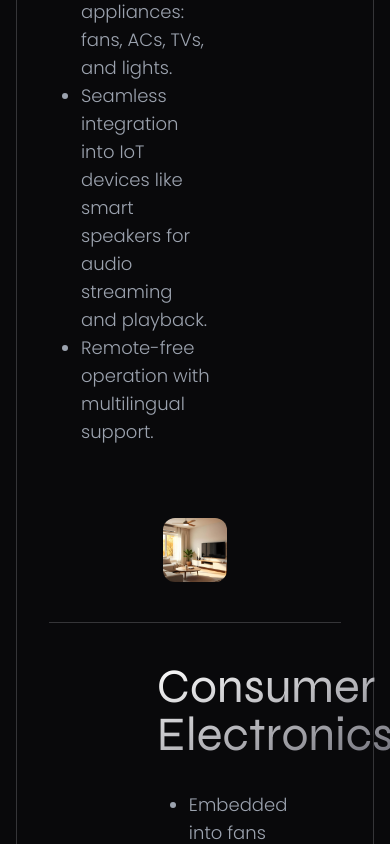
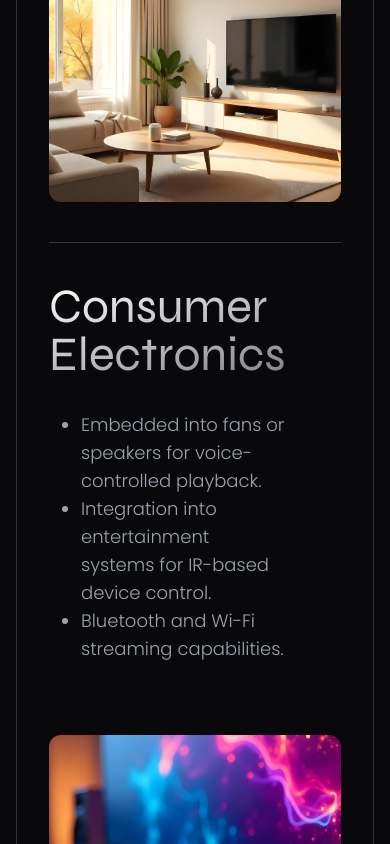
Before and after one commit to Feneel518/samanextgen, a Next.js app: page /applications in a window 390 px wide. Shown: the part 1156-2000 px from the top of the page. Built offline with nearby package versions, Linux system fonts and the light colour scheme.

Commit message:
first commit

```diff
--- a/src/components/ApplicationsDetails.tsx
+++ b/src/components/ApplicationsDetails.tsx
@@ -11,16 +11,16 @@ interface ApplicationsDetailsProps {
 const ApplicationsDetails: FC<ApplicationsDetailsProps> = ({ application }) => {
   return (
     <div
-      className={`py-10 lg:py-20 flex flex-col items-center ${
+      className={`py-10 lg:py-20 flex flex-col lg:items-center ${
         application.id % 2 === 0 ? "lg:flex-row" : "lg:flex-row-reverse"
       } max-lg:gap-10 border-b border-gray-200/20`}
     >
-      <div className={`flex-1 ${application.id % 2 === 0 ? "" : "ml-40"}`}>
+      <div className={`flex-1 ${application.id % 2 === 0 ? "" : "lg:ml-40"}`}>
         <Heading className="">
           <h1 className="">{application.heading}</h1>
         </Heading>
         <Paragraph>
-          <div className="p-8 w-2/3">
+          <div className="p-8 lg:w-2/3">
             <ol className="list-disc">
               {application.features.map((fea, index) => {
                 return <li key={index}>{fea}</li>;
@@ -31,11 +31,11 @@ const ApplicationsDetails: FC<ApplicationsDetailsProps> = ({ application }) => {
       </div>
 
       <div
-        className={`lg:w-[750px] lg:h-[300px] relative  ${
+        className={`md:w-[750px] h-[300px] relative  ${
           application.id % 2 === 0
             ? "lg:border-l lg:pl-8"
             : "lg:border-r lg:pr-8"
-        } border-gray-200/20 mx-auto   shrink-0  lg:ml-5  `}
+        } border-gray-200/20 lg:mx-auto   shrink-0  lg:ml-5  `}
       >
         <div className="relative p-8 w-full h-full rounded-xl">
           <Image
--- a/src/sections/ProductHero.tsx
+++ b/src/sections/ProductHero.tsx
@@ -17,7 +17,7 @@ const ProductHero: FC<ProductHeroProps> = ({}) => {
             </h1>
           </Heading>
         </div>
-        <div className="w-1/3">
+        <div className="lg:w-1/3">
           <Paragraph>
             <p>
               Explore how our cutting-edge voice solutions integrate seamlessly
--- a/src/sections/WhyOffline.tsx
+++ b/src/sections/WhyOffline.tsx
@@ -11,9 +11,12 @@ interface WhyOfflineProps {}
 const WhyOffline: FC<WhyOfflineProps> = ({}) => {
   return (
     <section className="px-8">
-      {APPLICATIONS.map((application) => {
+      {APPLICATIONS.map((application, index) => {
         return (
-          <ApplicationsDetails application={application}></ApplicationsDetails>
+          <ApplicationsDetails
+            key={index}
+            application={application}
+          ></ApplicationsDetails>
         );
       })}
     </section>
```
